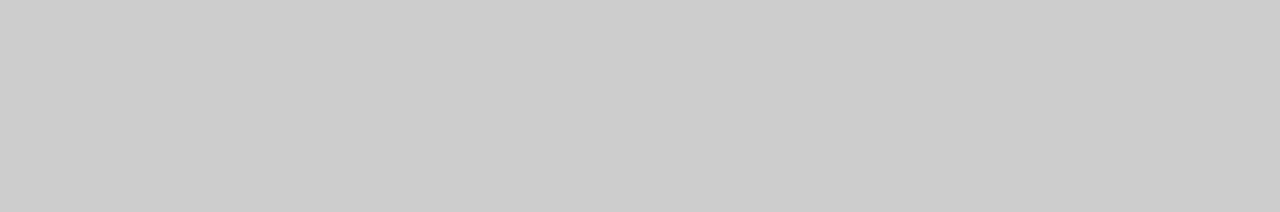
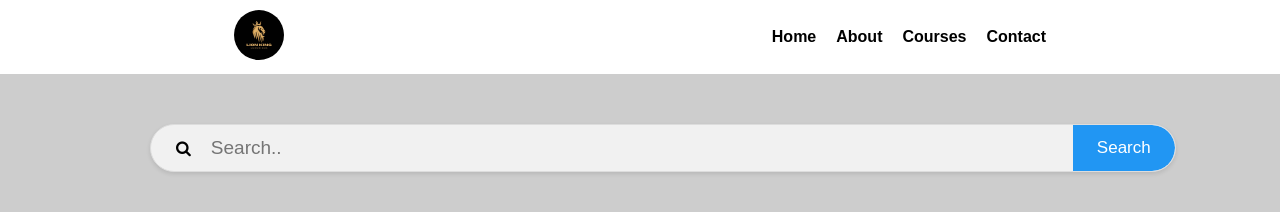
Before and after one commit to FaizyabHussain07/Practice-web, a plain HTML site: page Courses Page/course.html in a window 1280 px wide. Drawn offline with Linux system fonts and the light colour scheme.

Commit message:
first commit

```diff
--- a/Courses Page/course.html
+++ b/Courses Page/course.html
@@ -5,8 +5,55 @@
     <meta name="viewport" content="width=device-width, initial-scale=1.0">
     <title>Courses | Course-Web</title>
     <link rel="stylesheet" href="../style.css">
+    <link rel="stylesheet" href="style.css">
+
+<link rel="stylesheet" href="https://cdnjs.cloudflare.com/ajax/libs/font-awesome/4.7.0/css/font-awesome.min.css">
+
 </head>
 <body>
 
+    <header>
+        <div class="logo">
+            <img src="../Images/logo-dumy.webp" alt="logo">
+        </div>
+        <div class="nav-link">
+            <nav>
+                <ul>
+                    <li><a href="index.html">Home</a></li>
+                    <li><a href="About Page/about.html">About</a></li>
+                    <li><a href="Courses Page/course.html">Courses</a></li>
+                    <li><a href="Contact Page/contact.html">Contact</a></li>
+                </ul>
+            </nav>
+        </div>
+    </header>
+
+<!-- search bar in courses -->
+<form class="search-bar-cont" >
+  <div class="search-bar">
+    <i class="fa fa-search search-icon"></i>
+    <input type="text" id="searchBar" placeholder="Search.." name="search">
+  </div>
+  <button type="submit">Search</button>
+</form>
+
+
+<div id="coursesContainer">
+  <div class="course-card" data-name="HTML Basics">
+    <h3>HTML Basics</h3>
+    <p>Learn the basics of HTML.</p>
+  </div>
+  <div class="course-card" data-name="CSS Advanced">
+    <h3>CSS Advanced</h3>
+    <p>Master advanced CSS techniques.</p>
+  </div>
+  <div class="course-card" data-name="JavaScript Essentials">
+    <h3>JavaScript Essentials</h3>
+    <p>Understand JavaScript from scratch.</p>
+  </div>
+</div>
+
+<script src="../app.js"></script>
+
 </body>
 </html>
--- /dev/null
+++ b/Courses Page/style.css
@@ -0,0 +1,66 @@
+
+
+form.search-bar-cont {
+  width: 80%;
+  display: flex;
+  align-items: center;
+  border: 1px solid #ddd;
+  border-radius: 40px;
+  background: #f1f1f1;
+  overflow: hidden;
+  padding: 0px;
+  margin-top: 50px;
+  margin-bottom: 10px;
+  box-shadow: 0 2px 4px rgba(0, 0, 0, 0.1);
+  transition: box-shadow 0.3s ease;
+  margin-left: 150px;
+  margin-right: 0px;
+}
+
+form .search-bar {
+  display: flex;
+  align-items: center;
+  flex: 1;
+  padding: 0px 15px;
+}
+
+form .search-bar input[type="text"] {
+  width: 100%;
+  padding: 10px 15px;
+  font-size: 19px;
+  border: none;
+  outline: none;
+  background: transparent;
+}
+
+form.search-bar-cont button {
+  padding: 10px;
+  background: #2196F3;
+  color: white;
+  height: 46px;
+  border-radius:0px 40px 40px 0px;
+  margin-right: 0px;
+  border: none;
+  width: 10%;
+  font-size: 17px;
+
+  cursor: pointer;
+}
+
+form.search-bar-cont button:hover {
+  background: #0b7dda;
+}
+
+.search-icon {
+  font-size: 20px;
+  margin-left: 10px;
+  margin-right: 5px;
+  color: #000;
+}
+
+.course-card {
+  border: 1px solid #ccc;
+  padding: 10px;
+  margin-bottom: 10px;
+  display: none; /* Initially hide all cards */
+}
--- a/app.js
+++ b/app.js
@@ -1,14 +1,18 @@
-// Open Modal
+// Open Modal login and sign up btn in home page
 function openModal(id) {
     document.getElementById(id).style.display = 'flex';
 }
 
-// Close Modal
+// ended
+
+// Close Modal login and sign up btn in home page with the help of X sign
 function closeModal(id) {
     document.getElementById(id).style.display = 'none';
 }
 
-// Toggle Password Visibility
+// ended
+
+// Toggle Password Visibility password ki eye show and hide
 function togglePassword(id) {
     const input = document.getElementById(id);
     const icon = input.nextElementSibling;
@@ -22,3 +26,32 @@ function togglePassword(id) {
         icon.classList.remove('fa-eye-slash');
     }
 }
+
+// ended
+
+// search bar function in courses page
+
+const searchBar = document.getElementById("searchBar");
+const courseCards = document.querySelectorAll(".course-card");
+const searchForm = document.querySelector("form.search-bar-cont");
+
+
+searchForm.addEventListener("submit", function (e) {
+  e.preventDefault(); // Prevent page reload on form submission
+  filterCourses();
+});
+
+function filterCourses() {
+  const searchText = searchBar.value.toLowerCase();
+
+  courseCards.forEach(card => {
+    const courseName = card.getAttribute("data-name").toLowerCase();
+    if (courseName.includes(searchText)) {
+      card.style.display = "block"; // Show matching card
+    } else {
+      card.style.display = "none"; // Hide non-matching card
+    }
+  });
+}
+
+// ended
```
Also changed, not shown: index.html (+1 -0 lines).
